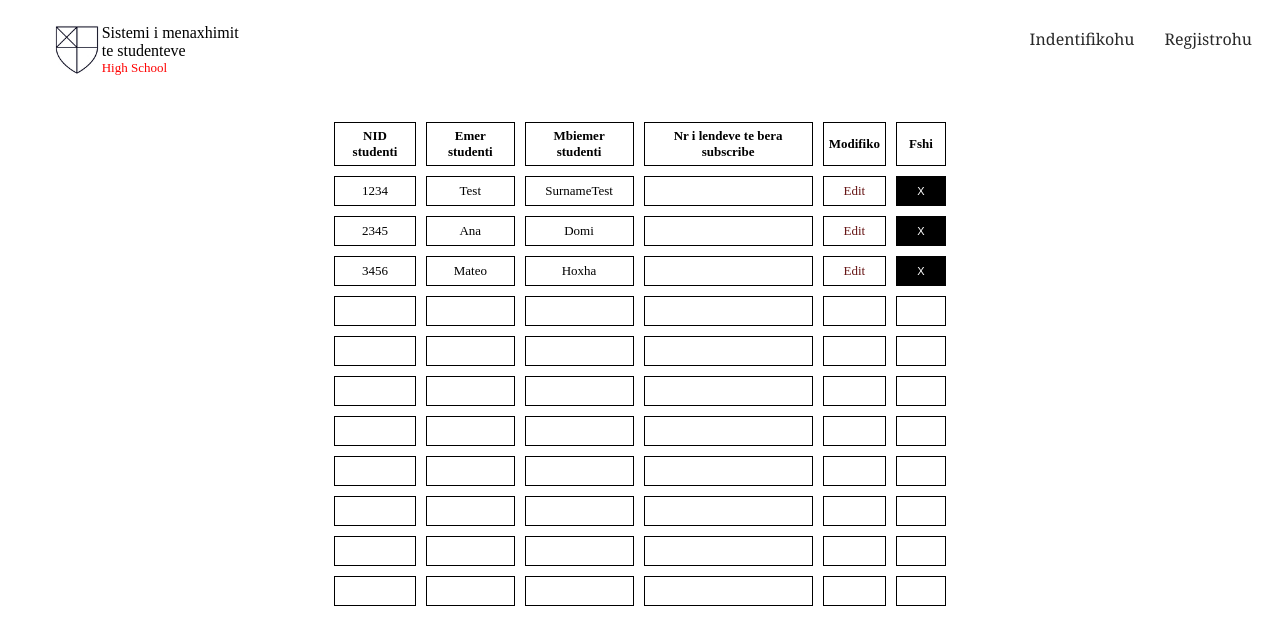
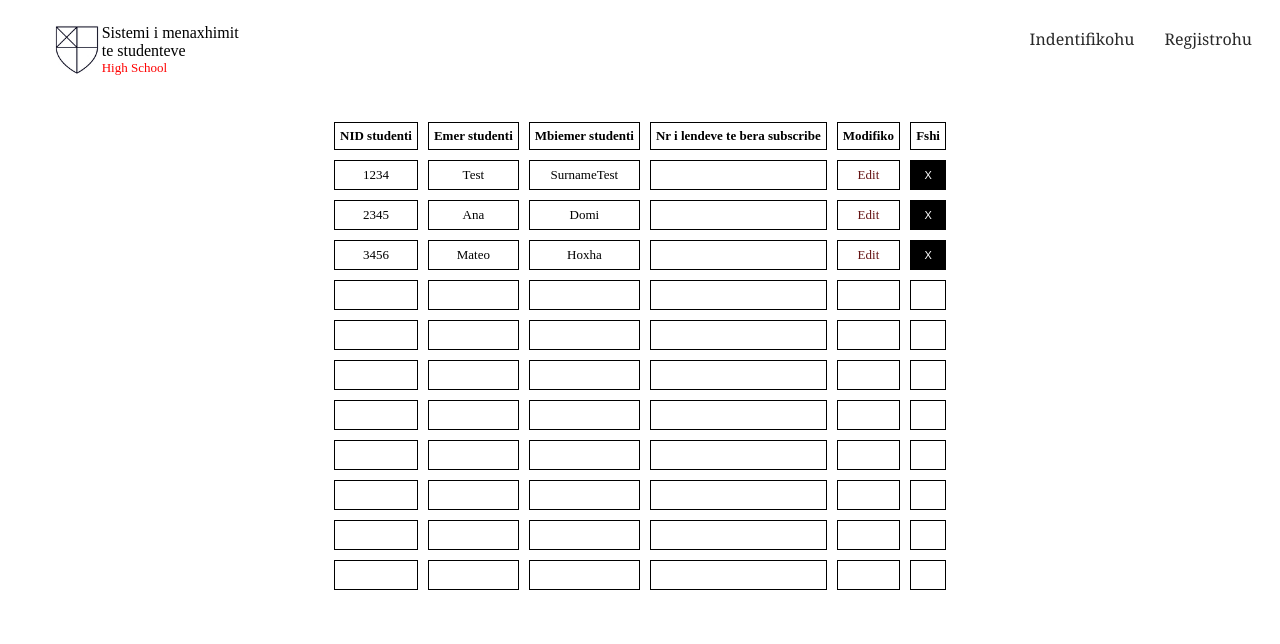
Before and after one commit to Erson-Lala/Test, a React (Create React App) app: page /students in a window 1280 px wide. Shown: the top 644 px of the page. Built offline with nearby package versions, Linux system fonts and the light colour scheme.

Commit message:
Minor Fix

```diff
--- a/src/Components/StudentList.css
+++ b/src/Components/StudentList.css
@@ -49,7 +49,7 @@ table {
   }
 
   .deleteButton{
-    width: 50px !important;
+    width: 100% !important;
     background-color: transparent;
   }
 
```
